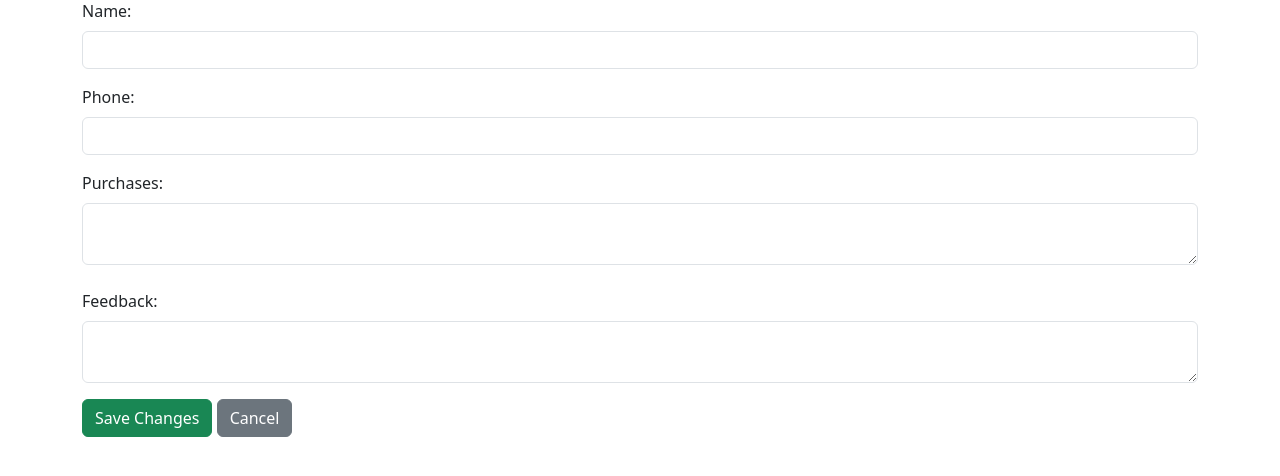
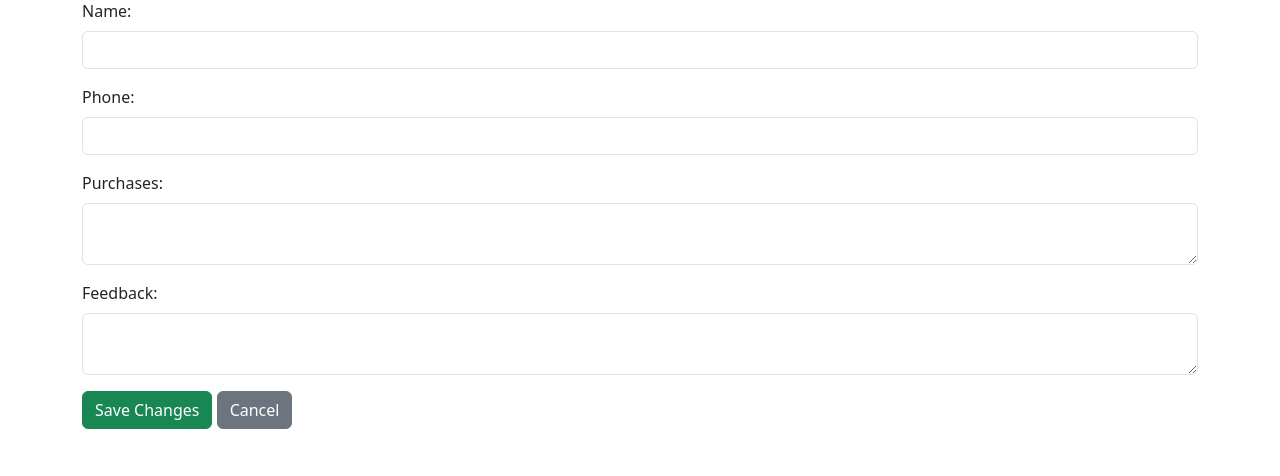
Before and after one commit to Nayanakr/Information-System, a Django app: template templates/edit_customer.html in a window 1280 px wide. Shown: the part 127-603 px from the top of the page. Run offline with Django 5.2, Linux system fonts and the light colour scheme; the template is opened without the code that fills it, so the values that code supplies are empty; parts of the project's set-up code (start-up, migrations or seed data) failed here and were passed over.

Commit message:
update changes

```diff
--- a/templates/edit_customer.html
+++ b/templates/edit_customer.html
@@ -42,7 +42,7 @@
             <input type="text" class="form-control" name="phone" value="{{ customer.phone }}" required>
         </div>
 
-        <div class="mb-4">
+        <div class="mb-3">
             <label class="form-label">Purchases:</label>
             <textarea class="form-control" name="purchases">{{ customer.purchases }}</textarea>
         </div>
```
